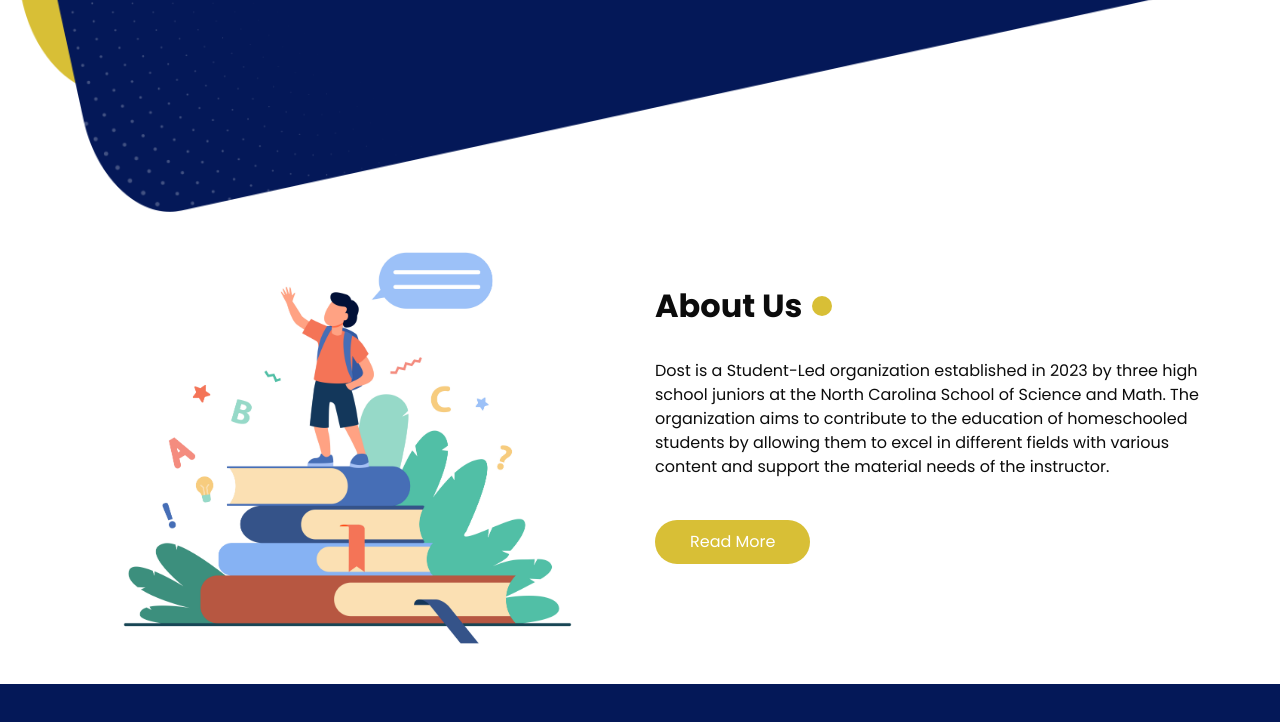
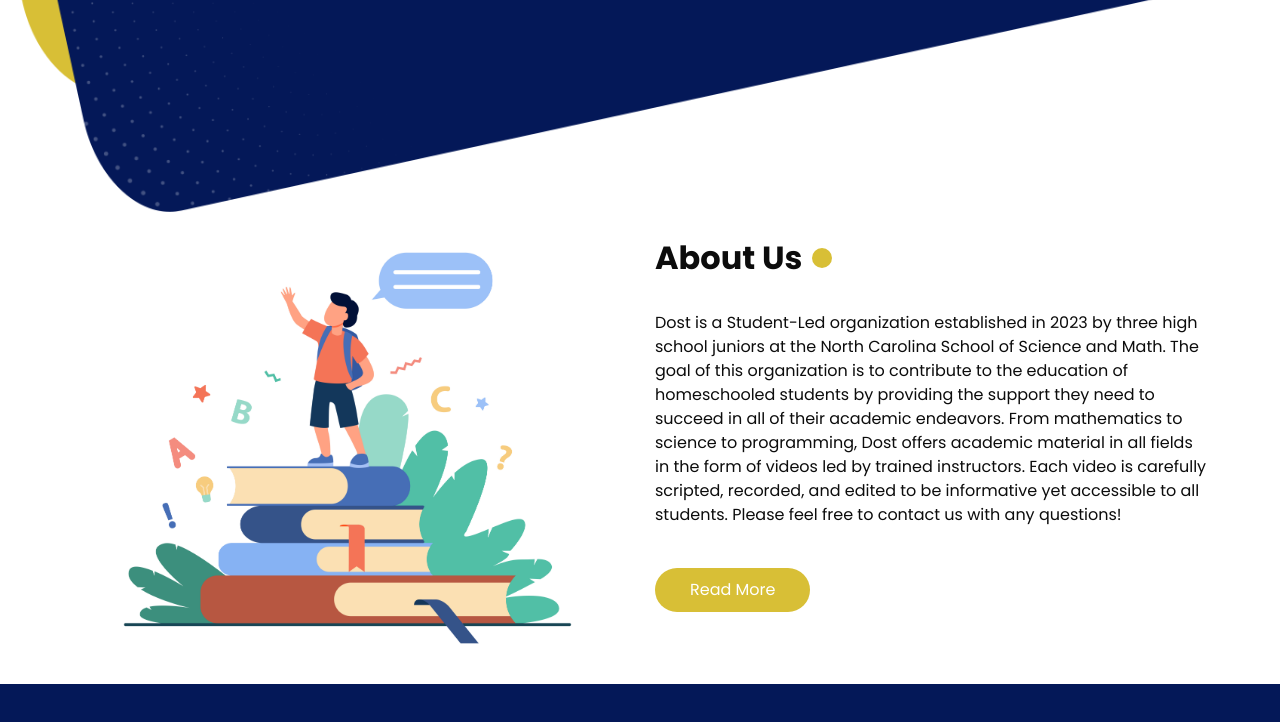
Before and after one commit to manyet1k/The-Dost-Organization.github.io, a plain HTML site: page index.html in a window 1280 px wide. Shown: the part 572-1294 px from the top of the page. Drawn offline with nearby package versions, Linux system fonts and the light colour scheme; a script that the page names is missing.

Commit message:
Update index.html

```diff
--- a/index.html
+++ b/index.html
@@ -129,7 +129,7 @@
               </h2>
             </div>
             <p>
-              Dost is a Student-Led organization established in 2023 by three high school juniors at the North Carolina School of Science and Math. The organization aims to contribute to the education of homeschooled students by allowing them to excel in different fields with various content and support the material needs of the instructor.
+Dost is a Student-Led organization established in 2023 by three high school juniors at the North Carolina School of Science and Math. The goal of this organization is to contribute to the education of homeschooled students by providing the support they need to succeed in all of their academic endeavors. From mathematics to science to programming, Dost offers academic material in all fields in the form of videos led by trained instructors. Each video is carefully scripted, recorded, and edited to be informative yet accessible to all students. Please feel free to contact us with any questions!
 
             </p>
             <a href="">
```
